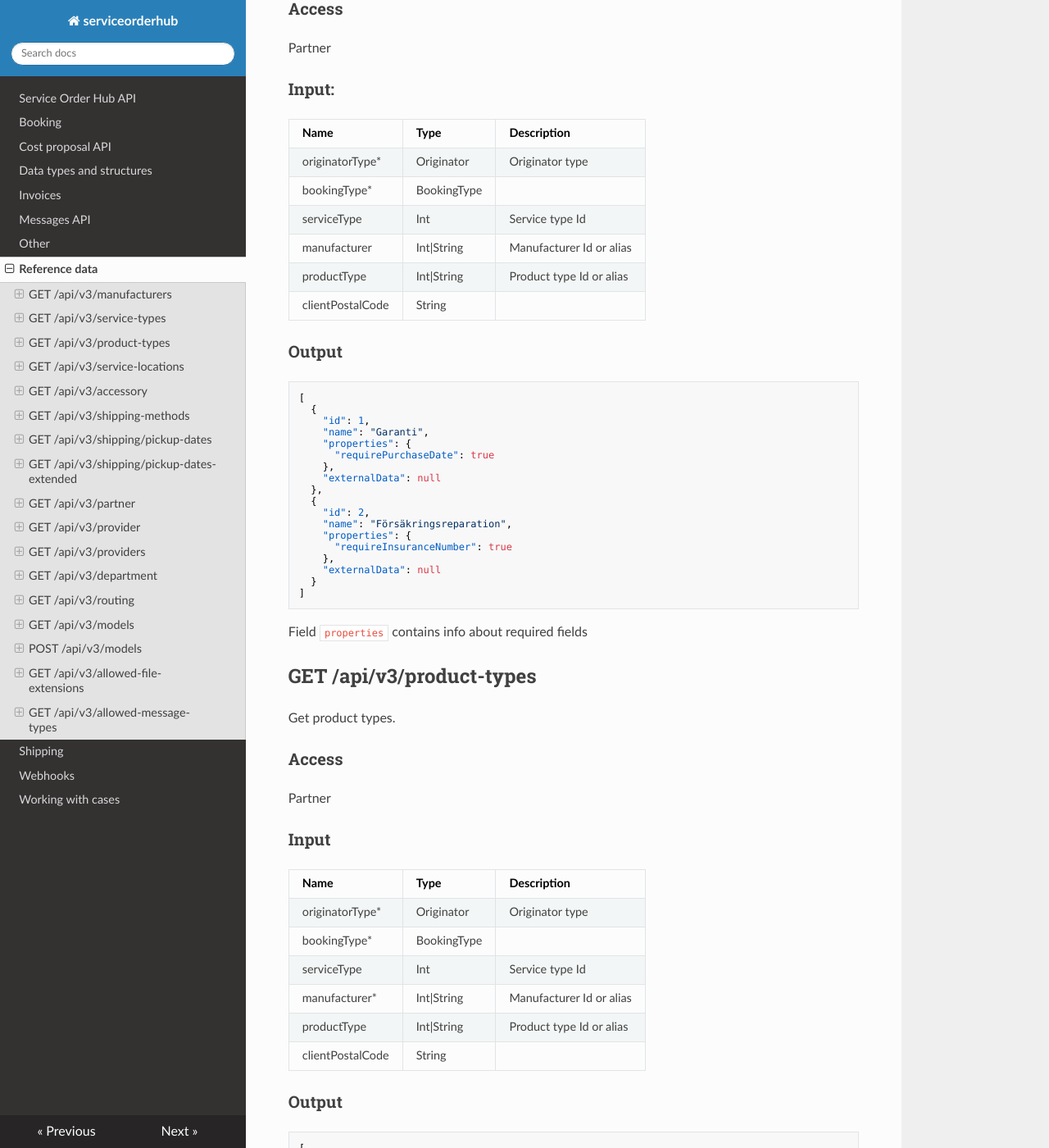
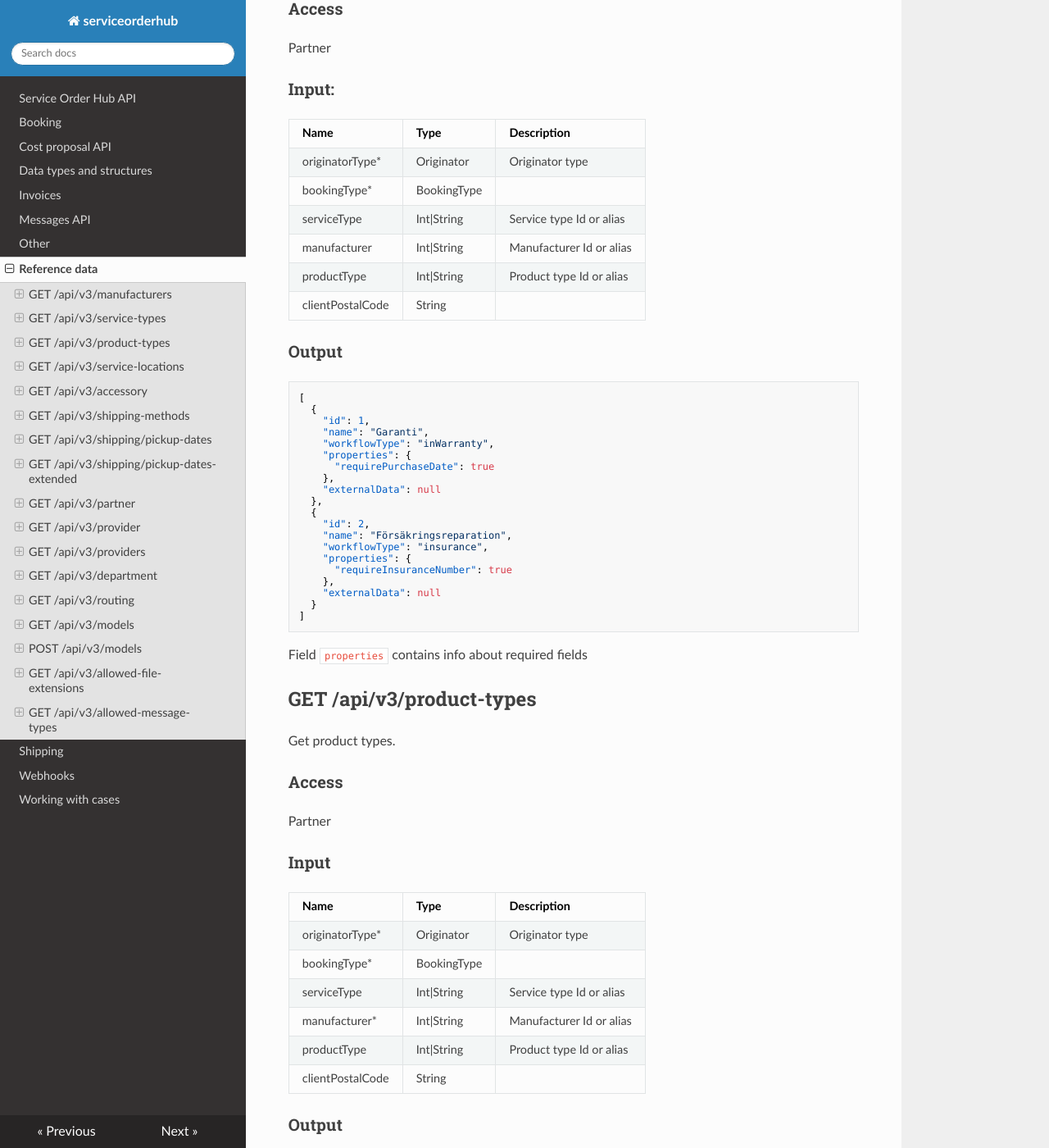
Before and after one commit to infocareworkshop/serviceorderhub-docs, an MkDocs documentation site: the page built from docs/Reference data.md, in a window 1280 px wide and 1400 px high, scrolled down 1049 px. Shown: the whole window at 82% size. Built offline with MkDocs 1.6.1, drawn with Linux system fonts in a browser that asks for light colours; nearby versions of some CDN libraries; some of the changed text lies outside the part shown.

Commit message:
[No ticket] Change serviceType and serviceLocation types
Updated serviceType and serviceLocation fields to accept both Int and String types, providing more flexibility in data representation.

```diff
--- a/docs/Reference data.md
+++ b/docs/Reference data.md
@@ -14,7 +14,7 @@
 |--------------------|---------------|----------------------------|
 | originatorType\*   | Originator    | Originator type            |
 | bookingType\*      | BookingType   |                            |
-| serviceType        | Int           | Service type Id            |
+| serviceType        | Int\|String   | Service type Id or alias   |
 | manufacturer       | Int\|String   | Manufacturer Id or alias   |
 | productType        | Int\|String   | Product type Id or alias   |
 | clientPostalCode   | String        |                            |
@@ -50,7 +50,7 @@
 |--------------------|---------------|----------------------------|
 | originatorType\*   | Originator    | Originator type            |
 | bookingType\*      | BookingType   |                            |
-| serviceType        | Int           | Service type Id            |
+| serviceType        | Int\|String   | Service type Id or alias   |
 | manufacturer       | Int\|String   | Manufacturer Id or alias   |
 | productType        | Int\|String   | Product type Id or alias   |
 | clientPostalCode   | String        |                            |
@@ -62,6 +62,7 @@
   {
     "id": 1,
     "name": "Garanti",
+    "workflowType": "inWarranty",
     "properties": {
       "requirePurchaseDate": true
     },
@@ -70,6 +71,7 @@
   {
     "id": 2,
     "name": "Försäkringsreparation",
+    "workflowType": "insurance",
     "properties": {
       "requireInsuranceNumber": true
     },
@@ -95,7 +97,7 @@
 |--------------------|---------------|----------------------------|
 | originatorType\*   | Originator    | Originator type            |
 | bookingType\*      | BookingType   |                            |
-| serviceType        | Int           | Service type Id            |
+| serviceType        | Int\|String   | Service type Id or alias   |
 | manufacturer\*     | Int\|String   | Manufacturer Id or alias   |
 | productType        | Int\|String   | Product type Id or alias   |
 | clientPostalCode   | String        |                            |
@@ -142,7 +144,7 @@
 |--------------------|---------------|----------------------------|
 | originatorType\*   | Originator    | Originator type            |
 | bookingType\*      | BookingType   | Booking type               |
-| serviceType\*      | Int           | Service type Id            |
+| serviceType\*      | Int\|String   | Service type Id or alias   |
 | manufacturer\*     | Int\|String   | Manufacturer Id or alias   |
 | productType\*      | Int\|String   | Product type Id or alias   |
 | clientPostalCode   | String        |                            |
@@ -213,10 +215,10 @@
 |---------------------|---------------|----------------------------|
 | originatorType\*    | Originator    | Originator type            |
 | bookingType\*       | BookingType   | Booking type               |
-| serviceType\*       | Int           | Service type Id            |
+| serviceType\*       | Int\|String   | Service type Id or alias   |
 | manufacturer\*      | Int\|String   | Manufacturer Id or alias   |
 | productType\*       | Int\|String   | Product type Id or alias   |
-| serviceLocation\*   | Int           | Service location Id        |
+| serviceLocation\*   | Int\|String   | Service location Id or alias |
 | clientPostalCode    | String        |                            |
 | tags                | String        | Tags (comma-separated)     |
 | serviceProviderId   | Int           |                            |
@@ -506,11 +508,11 @@
 |---------------------|---------------|----------------------------|
 | originatorType      | Originator    | Originator type            |
 | bookingType         | String        | Booking type               |
-| serviceType         | Int           | Service type Id            |
+| serviceType         | Int\|String   | Service type Id or alias   |
 | manufacturer        | Int\|String   | Manufacturer Id or alias   |
 | productType         | Int\|String   | Product type Id or alias   |
 | clientPostalCode    | String        |                            |
-| serviceLocation     | Int           | Service location Id        |
+| serviceLocation     | Int\|String   | Service location Id or alias |
 | model               | String        | Model name                 |
 | actionType          | String        | "inbound" by default       |
 | tags                | String        | Comma-separated list       |
```
